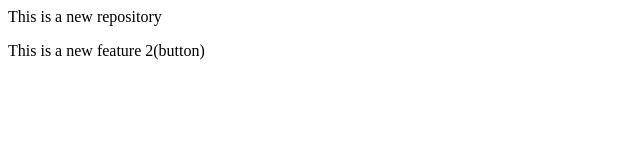
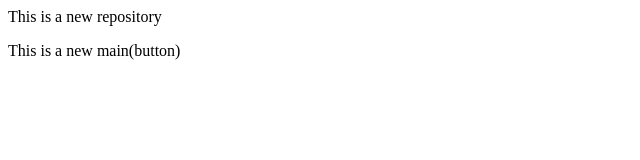
Before and after one commit to puspa686/localrepo, a plain HTML site: page index.html in a window 1280 px wide. Shown: the full height of the page, 0-640 px from the left. Drawn offline with Linux system fonts and the light colour scheme.

```diff
--- a/index.html
+++ b/index.html
@@ -1,2 +1,2 @@
 <p>This is a new repository</p>
-<p>This is a new feature 2(button)</p>
+<p>This is a new main(button)</p>
```
